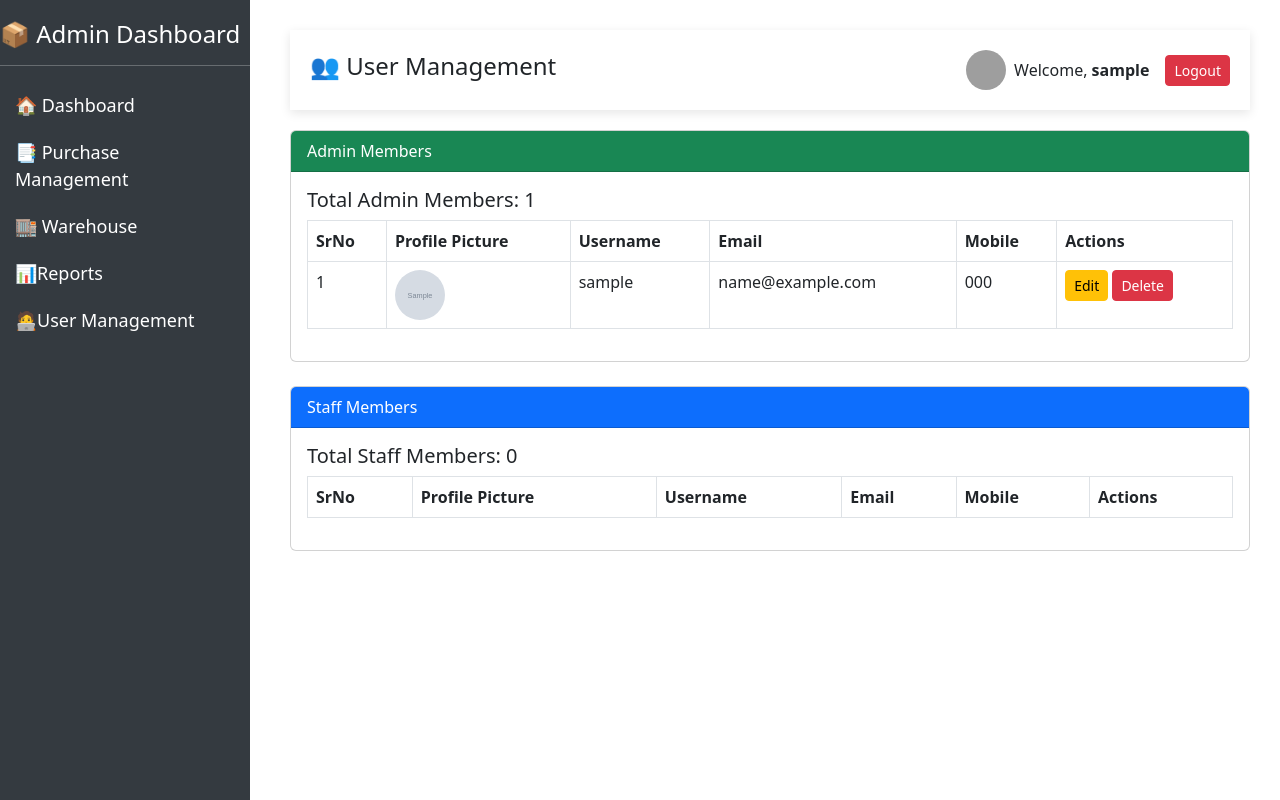
After one commit to Parth-7836/INVENTORY-MANAGEMENT-SYSTEM, a PHP site: page /usermanagement.php in a window 1280 px wide. The commit adds this page. Run offline with PHP 8.4, Linux system fonts and the light colour scheme; the visitor is signed in with stand-in values (Sample User, id 1); tables that the repository leaves empty or names only in its code hold one stand-in row (values such as "Sample post"); grey boxes marked "Sample" are stand-in pictures; lists and menus that the app fills with data are empty; grey boxes are pictures that could not be loaded.

Commit message:
Add files via upload

```diff
--- a/INVENTORY MANAGEMENT SYSTEM/index.php
+++ b/INVENTORY MANAGEMENT SYSTEM/index.php
@@ -13,7 +13,7 @@ function userExists($conn, $email) {
 // Auto-create Admin if not exists
 if (!userExists($conn, "admin@example.com")) {
     $admin_pass = password_hash("admin123", PASSWORD_BCRYPT);
-    $conn->query("INSERT INTO staff (email, password, role) VALUES ('admin@example.com', '$admin_pass', 'admin')");
+    $conn->query("INSERT INTO staff (username,email,phone, password, role) VALUES ('admin','admin@example.com','9999999999','$admin_pass', 'admin')");
 }
 
 $error = "";
--- a/INVENTORY MANAGEMENT SYSTEM/partials/_sidebaradmin.php
+++ b/INVENTORY MANAGEMENT SYSTEM/partials/_sidebaradmin.php
@@ -49,7 +49,7 @@
     <div class="sidebar">
     <h4 class="text-white">📦 Admin Dashboard</h4>
     <hr class="text-white">
-    <a href="staff_dashboard.php">🏠 Dashboard</a>
+    <a href="admin_dashboard.php">🏠 Dashboard</a>
     <a href="#" class="text-white" data-bs-toggle="collapse" data-bs-target="#purchaseMenu" aria-expanded="false">
         📑 Purchase Management
     </a>
@@ -59,7 +59,7 @@
     </div>
     <a href="warehouse.php">🏬 Warehouse</a>
     <a href="reports.php">📊Reports</a>
-    <a href="settings.php">⚙️ Settings</a>
+    <a href="usermanagement.php">🧑‍💻User Management</a>
 </div>
 
 </body>
--- /dev/null
+++ b/INVENTORY MANAGEMENT SYSTEM/usermanagement.php
@@ -0,0 +1,307 @@
+<?php
+session_start();
+// Check if user is logged in and has the right role
+if (!isset($_SESSION['user']) || ($_SESSION['role'] != 'admin' && $_SESSION['role'] != 'staff')) {
+    header("Location: index.php");
+    exit();
+}
+
+include 'partials/_dbconnect.php';
+if ($_SESSION['role'] == 'admin') {
+    include 'partials/_sidebaradmin.php';
+} else {
+    include 'partials/_sidebar.php';
+}
+
+// Fetch all staff members
+$staffQuery = "SELECT * FROM staff WHERE role = 'staff'";
+$staffResult = mysqli_query($conn, $staffQuery);
+
+// Fetch all admins
+$adminQuery = "SELECT id, username, email, phone, role, profile_picture FROM staff WHERE role = 'admin'";
+$adminResult = mysqli_query($conn, $adminQuery);
+
+// Count staff members
+$staffCountQuery = "SELECT COUNT(*) AS staff_count FROM staff WHERE role = 'staff'";
+$staffCountResult = mysqli_query($conn, $staffCountQuery);
+$staffCount = mysqli_fetch_assoc($staffCountResult)['staff_count'];
+
+// Count admin members
+$adminCountQuery = "SELECT COUNT(*) AS admin_count FROM staff WHERE role = 'admin'";
+$adminCountResult = mysqli_query($conn, $adminCountQuery);
+$adminCount = mysqli_fetch_assoc($adminCountResult)['admin_count'];
+
+// Handle user deletion
+if (isset($_GET['delete_id'])) {
+    $deleteId = $_GET['delete_id'];
+    $sql = "DELETE FROM staff WHERE id = '$deleteId'";
+    mysqli_query($conn, $sql);
+    header("Location: usermanagement.php?success=User Deleted");
+    exit();
+}
+
+// Handle user update
+if ($_SERVER['REQUEST_METHOD'] == 'POST' && isset($_POST['update_user'])) {
+    $id = $_POST['id'];
+    $username = $_POST['username'];
+    $email = $_POST['email'];
+    $phone = $_POST['phone'];
+    $role = $_POST['role'];
+
+    // Handle profile picture upload
+    $profilePicture = $_FILES['profile_picture']['name'];
+    if ($profilePicture) {
+        $targetDir = "uploads/";
+        $targetFile = $targetDir . basename($profilePicture);
+        move_uploaded_file($_FILES['profile_picture']['tmp_name'], $targetFile);
+
+        $sql = "UPDATE staff SET username = '$username', email = '$email', phone = '$phone', role = '$role', profile_picture = '$targetFile' WHERE id = '$id'";
+    } else {
+        $sql = "UPDATE staff SET username = '$username', email = '$email', phone = '$phone', role = '$role' WHERE id = '$id'";
+    }
+
+    mysqli_query($conn, $sql);
+    header("Location: usermanagement.php?success=User Updated");
+    exit();
+}
+?>
+<!DOCTYPE html>
+<html lang="en">
+<head>
+    <meta charset="UTF-8">
+    <meta name="viewport" content="width=device-width, initial-scale=1">
+    <title>User Management</title>
+    <link href="https://cdn.jsdelivr.net/npm/bootstrap@5.3.0/dist/css/bootstrap.min.css" rel="stylesheet">
+</head>
+<body>
+<div class="main-content">
+    <div class="top-bar d-flex justify-content-between align-items-center">
+    <h4>👥 User Management</h4>
+        <div class="d-flex align-items-center">
+                <img src="<?= htmlspecialchars($_SESSION['profile_picture']) ?>" alt="Profile Picture" class="rounded-circle" style="width: 40px; height: 40px; object-fit: cover;">
+                <span class="ms-2">Welcome, <strong><?= htmlspecialchars($_SESSION['user']) ?></strong></span>
+                <a href="logout.php" class="btn btn-danger btn-sm ms-3">Logout</a>
+            </div>
+    </div>
+
+
+        <!-- Success Message -->
+        <?php if (isset($_GET['success'])): ?>
+            <div id="success" class="alert alert-success"><?= htmlspecialchars($_GET['success']) ?></div>
+        <?php endif; ?>
+
+        <!-- Admin Table -->
+        <div class="card mb-4">
+            <div class="card-header bg-success text-white">Admin Members</div>
+            <div class="card-body">
+                <h5>Total Admin Members: <?= $adminCount ?></h5>
+                <table class="table table-bordered">
+                    <thead>
+                        <tr>
+                            <th>SrNo</th>
+                            <th>Profile Picture</th>
+                            <th>Username</th>
+                            <th>Email</th>
+                            <th>Mobile</th>
+                            <th>Actions</th>
+                        </tr>
+                    </thead>
+                    <tbody>
+    <?php
+    $adminSequence = 1; // Initialize sequence number for Admin table
+    while ($row = mysqli_fetch_assoc($adminResult)): ?>
+    <tr>
+        <td><?= $adminSequence++ ?></td> <!-- Display sequence number -->
+        <td>
+            <?php if ($row['profile_picture']): ?>
+                <img src="<?= $row['profile_picture'] ?>" alt="Profile Picture" style="width: 50px; height: 50px; border-radius: 50%;">
+            <?php else: ?>
+                <img src="uploads/default.png" alt="Default Picture" style="width: 50px; height: 50px; border-radius: 50%;">
+            <?php endif; ?>
+        </td>
+        <td><?= htmlspecialchars($row['username']) ?></td> <!-- Display username -->
+        <td><?= htmlspecialchars($row['email']) ?></td>
+        <td><?= htmlspecialchars($row['phone']) ?></td> <!-- Display phone -->
+        <td>
+            <button type="button" class="btn btn-warning btn-sm" data-bs-toggle="modal" data-bs-target="#editModal"
+                data-id="<?= $row['id'] ?>"
+                data-username="<?= htmlspecialchars($row['username']) ?>"
+                data-email="<?= htmlspecialchars($row['email']) ?>"
+                data-mobile="<?= htmlspecialchars($row['phone']) ?>"
+                data-role="admin"
+                data-profile-picture="<?= htmlspecialchars($row['profile_picture']) ?>">
+                Edit
+            </button>
+            <a href="#" class="btn btn-danger btn-sm" data-bs-toggle="modal" data-bs-target="#deleteModal"
+            data-id="<?= $row['id'] ?>">Delete</a>
+        </td>
+    </tr>
+    <?php endwhile; ?>
+</tbody>
+                </table>
+            </div>
+        </div>
+
+        <!-- Staff Table -->
+        <div class="card mb-4">
+            <div class="card-header bg-primary text-white">Staff Members</div>
+            <div class="card-body">
+                <h5>Total Staff Members: <?= $staffCount ?></h5>
+                <table class="table table-bordered">
+                    <thead>
+                        <tr>
+                            <th>SrNo</th>
+                            <th>Profile Picture</th>
+                            <th>Username</th>
+                            <th>Email</th>
+                            <th>Mobile</th>
+                            <th>Actions</th>
+                        </tr>
+                    </thead>
+                    <tbody>
+    <?php
+    $staffSequence = 1; // Initialize sequence number for Staff table
+    while ($row = mysqli_fetch_assoc($staffResult)): ?>
+    <tr>
+        <td><?= $staffSequence++ ?></td> <!-- Display sequence number -->
+        <td>
+            <?php if ($row['profile_picture']): ?>
+                <img src="<?= $row['profile_picture'] ?>" alt="Profile Picture" style="width: 50px; height: 50px; border-radius: 50%;">
+            <?php else: ?>
+                <img src="uploads/default.png" alt="Default Picture" style="width: 50px; height: 50px; border-radius: 50%;">
+            <?php endif; ?>
+        </td>
+        <td><?= htmlspecialchars($row['username']) ?></td>
+        <td><?= htmlspecialchars($row['email']) ?></td>
+        <td><?= htmlspecialchars($row['phone']) ?></td>
+        <td>
+            <button type="button" class="btn btn-warning btn-sm" data-bs-toggle="modal" data-bs-target="#editModal"
+                data-id="<?= $row['id'] ?>"
+                data-username="<?= htmlspecialchars($row['username']) ?>"
+                data-email="<?= htmlspecialchars($row['email']) ?>"
+                data-mobile="<?= htmlspecialchars($row['phone']) ?>"
+                data-role="staff"
+                data-profile-picture="<?= htmlspecialchars($row['profile_picture']) ?>">
+                Edit
+            </button>
+            <a href="#" class="btn btn-danger btn-sm" data-bs-toggle="modal" data-bs-target="#deleteModal"
+            data-id="<?= $row['id'] ?>">Delete</a>
+        </td>
+    </tr>
+    <?php endwhile; ?>
+</tbody>
+                </table>
+            </div>
+        </div>
+    </div>
+</div>
+
+<!-- Edit User Modal -->
+<div class="modal fade" id="editModal" tabindex="-1" aria-labelledby="editModalLabel" aria-hidden="true">
+    <div class="modal-dialog">
+        <div class="modal-content">
+            <div class="modal-header">
+                <h5 class="modal-title" id="editModalLabel">Edit User</h5>
+                <button type="button" class="btn-close" data-bs-dismiss="modal" aria-label="Close"></button>
+            </div>
+            <form method="POST" action="usermanagement.php" enctype="multipart/form-data">
+                <div class="modal-body">
+                    <input type="hidden" name="id" id="edit-id">
+                    <div class="mb-3">
+                        <label for="edit-username" class="form-label">Username</label>
+                        <input type="text" name="username" id="edit-username" class="form-control" required>
+                    </div>
+                    <div class="mb-3">
+                        <label for="edit-email" class="form-label">Email</label>
+                        <input type="email" name="email" id="edit-email" class="form-control" required>
+                    </div>
+                    <div class="mb-3">
+                        <label for="edit-mobile" class="form-label">Mobile</label>
+                        <input type="text" name="phone" id="edit-mobile" class="form-control" required>
+                    </div>
+                    <div class="mb-3">
+                        <label for="edit-role" class="form-label">Role</label>
+                        <select name="role" id="edit-role" class="form-select" required>
+                            <option value="admin">Admin</option>
+                            <option value="staff">Staff</option>
+                        </select>
+                    </div>
+                    <div class="mb-3">
+                        <label for="edit-profile-picture" class="form-label">Profile Picture</label>
+                        <input type="file" name="profile_picture" id="edit-profile-picture" class="form-control">
+                    </div>
+                </div>
+                <div class="modal-footer">
+                    <button type="button" class="btn btn-secondary" data-bs-dismiss="modal">Close</button>
+                    <button type="submit" name="update_user" class="btn btn-primary">Save Changes</button>
+                </div>
+            </form>
+        </div>
+    </div>
+</div>
+<!-- Delete User Modal -->
+<div class="modal fade" id="deleteModal" tabindex="-1" aria-labelledby="deleteModalLabel" aria-hidden="true">
+    <div class="modal-dialog">
+        <div class="modal-content">
+            <div class="modal-header">
+                <h5 class="modal-title" id="deleteModalLabel">Delete User</h5>
+                <button type="button" class="btn-close" data-bs-dismiss="modal" aria-label="Close"></button>
+            </div>
+            <form method="GET" action="usermanagement.php">
+                <div class="modal-body">
+                    <p>Are you sure you want to delete this user?</p>
+                    <input type="hidden" name="delete_id" id="delete-id">
+                </div>
+                <div class="modal-footer">
+                    <button type="button" class="btn btn-secondary" data-bs-dismiss="modal">Cancel</button>
+                    <button type="submit" class="btn btn-danger">Delete</button>
+                </div>
+            </form>
+        </div>
+    </div>
+</div>
+
+<script>
+    // Populate Edit Modal
+    const editModal = document.getElementById('editModal');
+    editModal.addEventListener('show.bs.modal', function (event) {
+        const button = event.relatedTarget;
+        const id = button.getAttribute('data-id');
+        const username = button.getAttribute('data-username');
+        const email = button.getAttribute('data-email');
+        const mobile = button.getAttribute('data-mobile');
+        const role = button.getAttribute('data-role');
+        const profilePicture = button.getAttribute('data-profile-picture');
+
+        document.getElementById('edit-id').value = id;
+        document.getElementById('edit-username').value = username;
+        document.getElementById('edit-email').value = email;
+        document.getElementById('edit-mobile').value = mobile;
+        document.getElementById('edit-role').value = role;
+        document.getElementById('edit-profile-picture').value = profilePicture;
+    });
+    // Populate Delete Modal
+const deleteModal = document.getElementById('deleteModal');
+deleteModal.addEventListener('show.bs.modal', function (event) {
+    const button = event.relatedTarget; // Button that triggered the modal
+    const id = button.getAttribute('data-id'); // Extract user ID
+
+    // Populate the hidden input field in the modal
+    document.getElementById('delete-id').value = id;
+});
+    // Hide success message after 3 seconds
+    document.addEventListener("DOMContentLoaded", function() {
+        setTimeout(function() {
+            let alertBox = document.getElementById("success");
+            if (alertBox) {
+                alertBox.style.transition = "opacity 0.5s";
+                alertBox.style.opacity = "0";
+                setTimeout(() => alertBox.remove(), 500); // Remove element after fade out
+            }
+        }, 2000); // 3 seconds delay
+    });
+</script>
+
+<script src="https://cdn.jsdelivr.net/npm/bootstrap@5.3.0/dist/js/bootstrap.bundle.min.js"></script>
+</body>
+</html>
```
Also changed, not shown: INVENTORY MANAGEMENT SYSTEM/admin_dashboard.php (+7 -2 lines), INVENTORY MANAGEMENT SYSTEM/inventory.php (+6 -1 lines), INVENTORY MANAGEMENT SYSTEM/purchase.php (+7 -2 lines), INVENTORY MANAGEMENT SYSTEM/reports.php (+72 -76 lines), INVENTORY MANAGEMENT SYSTEM/settings.php (+6 -1 lines), INVENTORY MANAGEMENT SYSTEM/staff_dashboard.php (+6 -1 lines), INVENTORY MANAGEMENT SYSTEM/suppliers.php (+7 -2 lines), INVENTORY MANAGEMENT SYSTEM/warehouse.php (+7 -3 lines).
